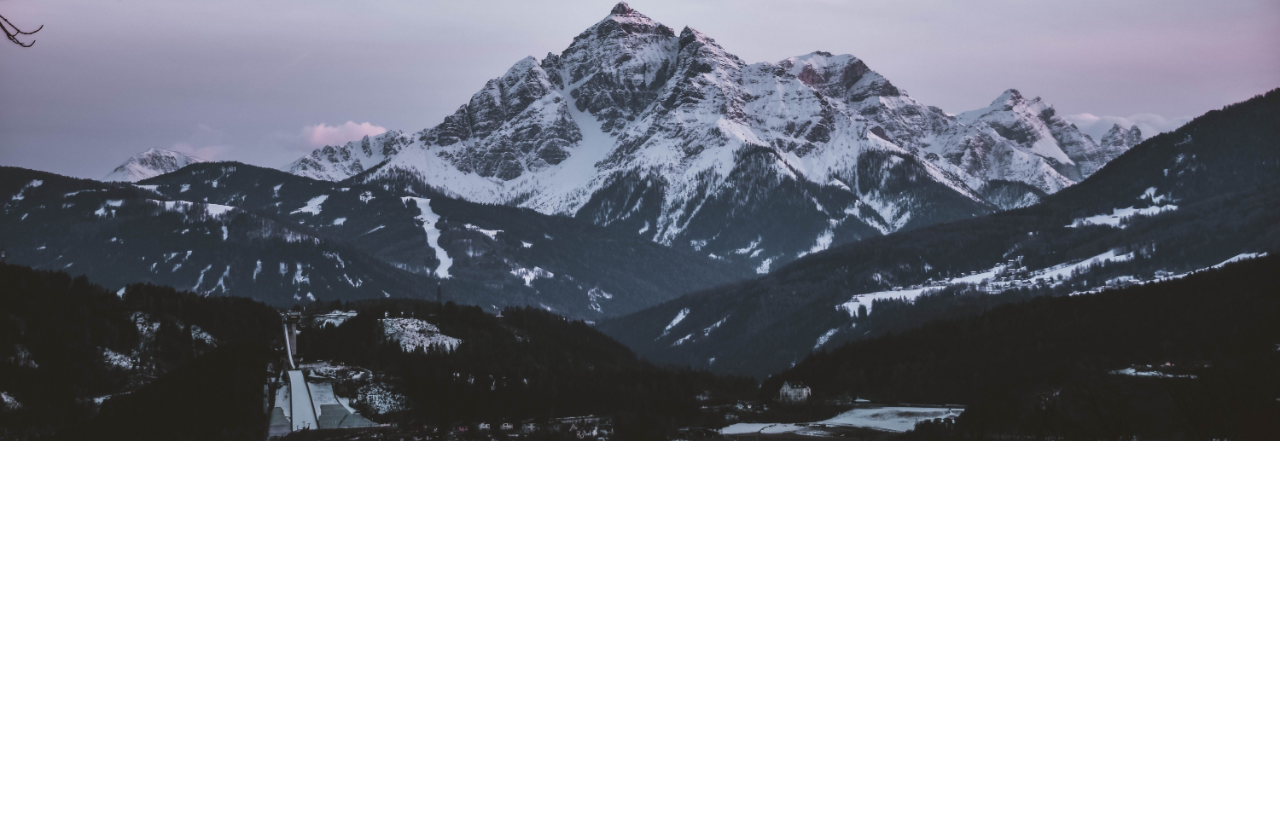
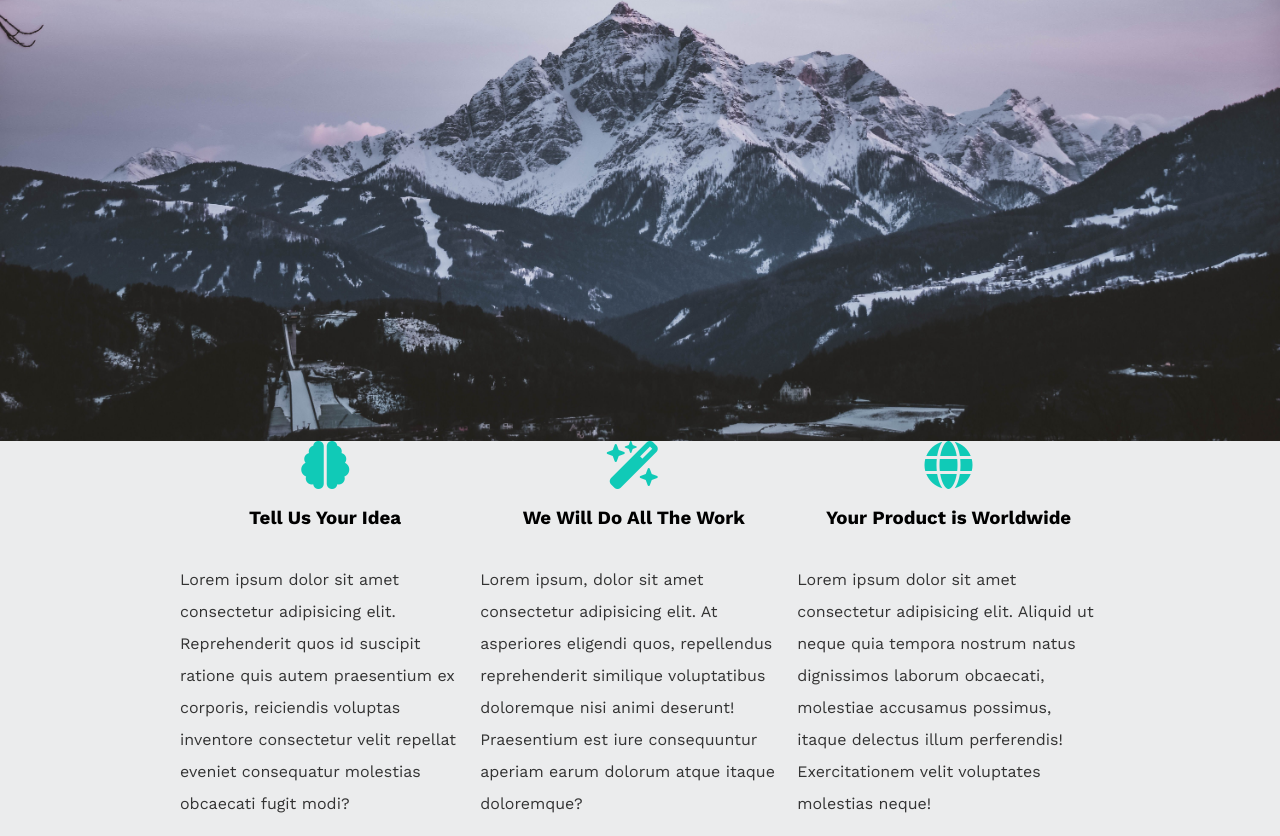
Before and after one commit to arsoby/-ABDULRHAMAN-ALSOBY-arsoby-0-followers-2-following-Find-a-repository-HTML-CSS-template-two, a plain HTML site: page index.html in a window 1280 px wide. Shown: the part 359-1195 px from the top of the page. Before the commit the page ends 800 px from the top, so only its background shows below. Drawn offline with nearby package versions, Linux system fonts and the light colour scheme.

Commit message:
Add Features Section
- Add features icons, content and heading
- Add style to them

```diff
--- a/css/style.css
+++ b/css/style.css
@@ -8,7 +8,8 @@
   --primaryColor: #10cab7;
   --secendaryColor: #2c4755;
   --sectionHeadingColor: #ebeced;
-  --secendaryFontColor:#333333
+  --secendaryFontColor:#333333;
+
 }
 
 body {
@@ -77,7 +78,7 @@ header .container .header-links:hover .icon span:nth-child(2){
 }
 article.icon span:nth-child(2) {
 width: 70%;
-transition: var(--transionTime) ease-out;
+transition: 0.3s ease-out;
 }
 header nav::before{
   content: '';
@@ -105,8 +106,8 @@ header .header-links nav a{
   padding-left: 10px;
   width: 100%;
   text-decoration: none;
-  color: var(--sec-endaryFontColor);
-  transition: var(--transionTime);
+  color: var(--secendaryFontColor);
+  transition: 0.3s;
 }
 header .header-links nav a:hover{
   padding-left: 20px;
@@ -131,11 +132,42 @@ header .header-links nav a:not(:last-child){
   flex-direction: column;
   justify-content: center;
   align-items: center;
+  width: 400px;
+  max-width: 100%;
 }
 .landing h1{
   color: var(--primaryColor);
+  font-size: 48px;
+  margin-bottom: 0;
 }
 .landing blockquote{
   line-height: 2rem;
+  text-align: center;
 }
 /* End Landing Section  */
+/* Start Features Sectio */
+.features{
+  background-color: var(--sectionHeadingColor);
+}
+.features .container {
+  display: flex;
+  flex-wrap: nowrap;
+  justify-content: space-between;
+  align-items: center;
+  column-gap: 10px;
+}
+.features .container .feat{
+  display: flex;
+  flex-direction: column;
+  justify-content: space-around;
+  align-items: center;
+}
+.features .container .feat i{
+  color: var(--primaryColor);
+  font-size: 48px;
+}
+.features .container .feat p{
+color: var(--secendaryFontColor);
+line-height: 2rem;
+}
+/* End Features Sectio */
--- a/index.html
+++ b/index.html
@@ -44,10 +44,35 @@
     <section class="landing">
       <section class="container">
         <h1>Hello There</h1>
-      <blockquote cite="http://www.graphberry.com/pages/contact">We are Leon - Super Creative & <br> Minimal Agency Web Template</blockquote>
+        <blockquote cite="http://www.graphberry.com/pages/contact">We are Leon - Super Creative & <br> Minimal Agency
+          Web Template</blockquote>
       </section>
     </section>
     <!-- End Landing Section  -->
+    <!-- Start Features Section -->
+    <section class="features">
+      <section class="container">
+        <article class="feat"><i class="fa-solid fa-brain"></i>
+          <h3>Tell Us Your Idea</h3>
+          <p>Lorem ipsum dolor sit amet consectetur adipisicing elit. Reprehenderit quos id suscipit ratione quis autem
+            praesentium ex corporis, reiciendis voluptas inventore consectetur velit repellat eveniet consequatur
+            molestias obcaecati fugit modi?</p>
+        </article>
+        <article class="feat"><i class="fa-solid fa-wand-magic-sparkles"></i>
+          <h3>We Will Do All The Work</h3>
+          <p>Lorem ipsum, dolor sit amet consectetur adipisicing elit. At asperiores eligendi quos, repellendus
+            reprehenderit similique voluptatibus doloremque nisi animi deserunt! Praesentium est iure consequuntur
+            aperiam earum dolorum atque itaque doloremque?</p>
+        </article>
+        <article class="feat"><i class="fa-solid fa-globe"></i>
+          <h3>Your Product is Worldwide</h3>
+          <p>Lorem ipsum dolor sit amet consectetur adipisicing elit. Aliquid ut neque quia tempora nostrum natus
+            dignissimos laborum obcaecati, molestiae accusamus possimus, itaque delectus illum perferendis!
+            Exercitationem velit voluptates molestias neque!</p>
+        </article>
+      </section>
+    </section>
+    <!-- End Features Section  -->
   </main>
   <footer></footer>
 </body>
```
Lines whose indentation alone changed are shown as unchanged.
